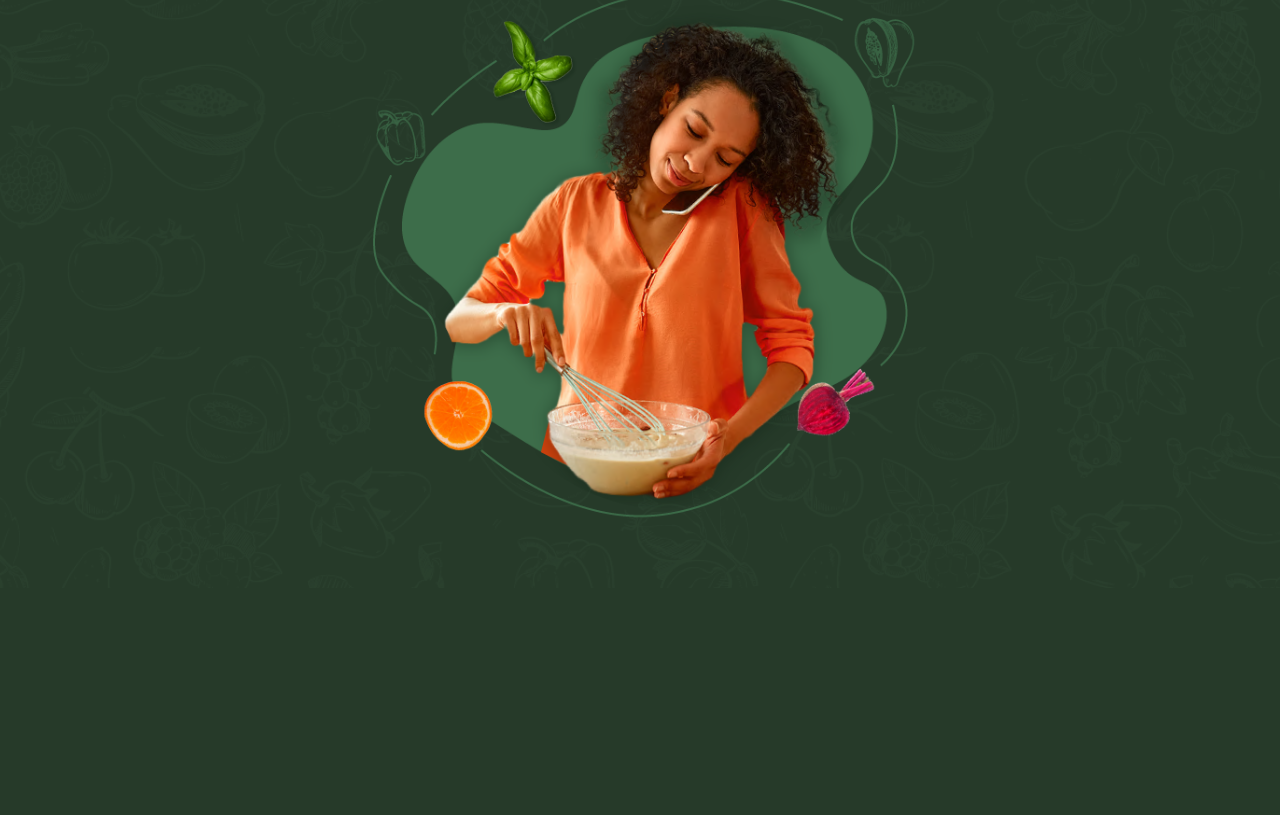
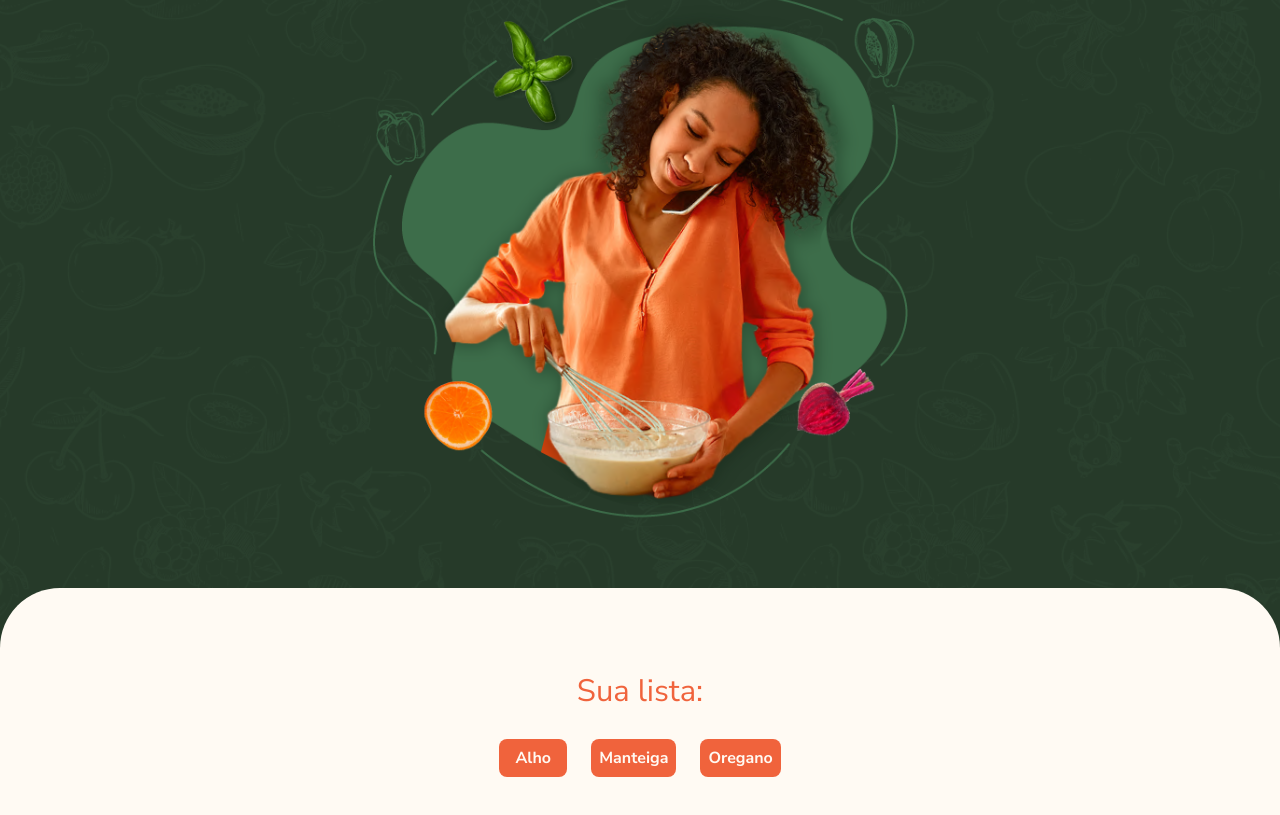
Before and after one commit to wendelcutrim/cookin-up-vue, a Vue app: page / in a window 1280 px wide. Shown: the part 401-1216 px from the top of the page. Before the commit the page ends 989 px from the top, so only its background shows below. Built offline with nearby package versions, Linux system fonts and the light colour scheme.

Commit message:
feat: Criado componente principal para realizar estudos das diretivas v-for, v-bind e v-if

```diff
--- a/src/App.vue
+++ b/src/App.vue
@@ -1,13 +1,16 @@
 <script lang="ts">
 import Banner from './components/Banner.vue';
+import ConteudoPrincipal from './components/ConteudoPrincipal.vue';
 
 export default {
     components: {
         Banner,
+        ConteudoPrincipal,
     },
 };
 </script>
 
 <template>
     <Banner />
+    <ConteudoPrincipal />
 </template>
--- /dev/null
+++ b/src/components/ConteudoPrincipal.vue
@@ -0,0 +1,95 @@
+<script lang="ts">
+export default {
+    data() {
+        return {
+            ingredientes: [
+                { id: 1, item: 'Alho' },
+                { id: 2, item: 'Manteiga' },
+                { id: 3, item: 'Oregano' },
+            ] as Array<{ id: number; item: string }>,
+        };
+    },
+};
+</script>
+
+<template>
+    <main class="conteudo-principal">
+        <section>
+            <span class="subtitulo-lg sua-lista-texto">Sua lista:</span>
+
+            <ul v-if="ingredientes.length" class="ingredientes-sua-lista">
+                <li class="ingrediente" v-for="ingrediente in ingredientes" :key="ingrediente.id">{{ ingrediente.item }}</li>
+            </ul>
+
+            <p v-else class="paragrafo lista-vazia">
+                <img src="../assets/images/icones/lista-vazia.svg" aria-hidden="true" />
+                Sua lista está vazia, selecione ingredientes para iniciar.
+            </p>
+        </section>
+    </main>
+</template>
+
+<style scoped>
+.conteudo-principal {
+    padding: 6.5rem 7.5rem;
+    border-radius: 3.75rem 3.75rem 0rem 0rem;
+    background: var(--creme, #fffaf3);
+    color: var(--cinza, #444);
+
+    display: flex;
+    flex-direction: column;
+    align-items: center;
+    gap: 5rem;
+}
+
+.sua-lista-texto {
+    color: var(--coral, #f0633c);
+    display: block;
+    text-align: center;
+    margin-bottom: 1.5rem;
+}
+
+.ingredientes-sua-lista {
+    display: flex;
+    justify-content: center;
+    gap: 1rem 1.5rem;
+    flex-wrap: wrap;
+}
+
+.ingrediente {
+    display: inline-block;
+    border-radius: 0.5rem;
+    min-width: 4.25rem;
+    padding: 0.5rem;
+    text-align: center;
+    transition: 0.2s;
+    color: var(--creme, #fffaf3);
+    background: var(--coral, #f0633c);
+    font-weight: 700;
+}
+
+.lista-vazia {
+    display: flex;
+    justify-content: center;
+    align-items: center;
+    flex-wrap: wrap;
+    gap: 0.25rem;
+
+    color: var(--coral, #f0633c);
+    text-align: center;
+}
+
+@media only screen and (max-width: 1300px) {
+    .conteudo-principal {
+        padding: 5rem 3.75rem;
+        gap: 3.5rem;
+    }
+}
+
+@media only screen and (max-width: 767px) {
+    .conteudo-principal {
+        padding: 4rem 1.5rem;
+        gap: 4rem;
+    }
+}
+</style>
```
